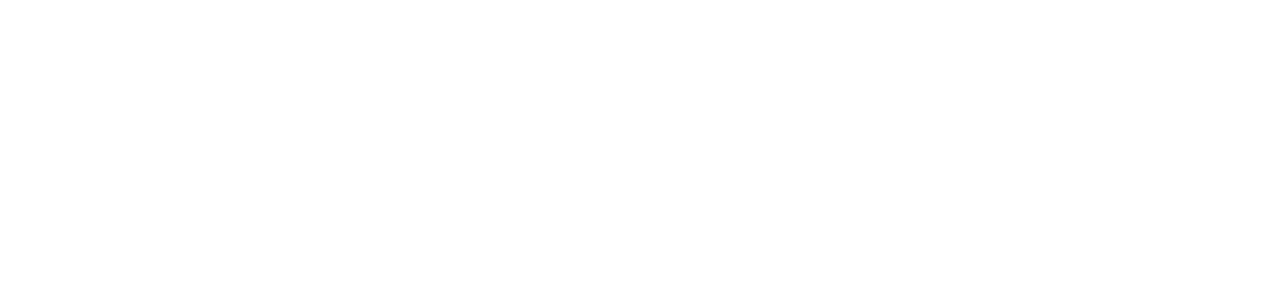
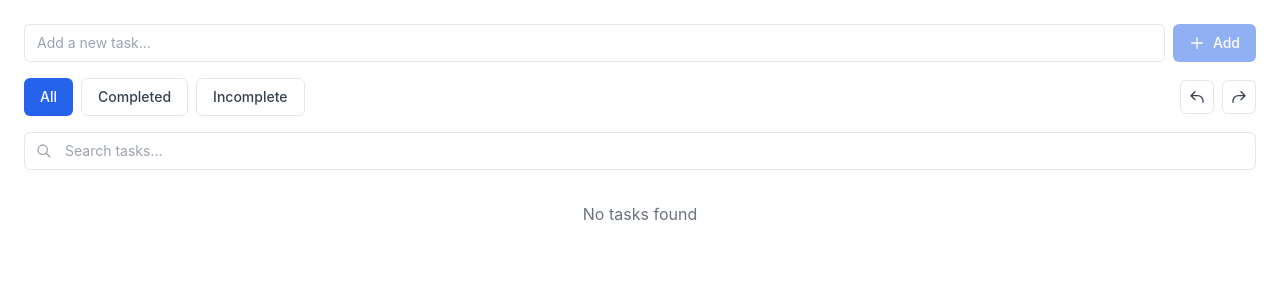
Before and after one commit to suman7063/to-do-app, a React (Create React App) app: page / in a window 1280 px wide. Shown: the top 300 px of the page. Built offline with nearby package versions, Linux system fonts and the light colour scheme.

Commit message:
Added taskMangerFile

```diff
--- a/src/App.tsx
+++ b/src/App.tsx
@@ -1,11 +1,12 @@
 import React from 'react';
 import './App.css';
 import { TaskProvider } from './contextApi/ContextForStore';
+import TaskManager from './components/TaskManager';
 
 function App() {
   return (
     <TaskProvider>
-      <p></p>
+      <TaskManager/>
     </TaskProvider>
   );
 }
--- /dev/null
+++ b/src/components/TaskList.tsx
@@ -0,0 +1,59 @@
+import React from "react";
+import { FilterType } from "../utils/typeDeclaration";
+import { useTasks } from "../contextApi/ContextForStore";
+
+const TaskList = ({ filter, searchTerm }: { filter: FilterType; searchTerm: string }) => {
+  const context = useTasks();
+  if (!context) throw new Error('TaskContext must be used within TaskProvider');
+  const { tasks, toggleTask, deleteTask } = context;
+
+  const filteredTasks = tasks
+    .filter(task => {
+      if (filter === 'completed') return task.completed;
+      if (filter === 'incomplete') return !task.completed;
+      return true;
+    })
+    .filter(task =>
+      task.text.toLowerCase().includes(searchTerm.toLowerCase())
+    )
+    .sort((a, b) => b.timestamp - a.timestamp);
+
+  if (filteredTasks.length === 0) {
+    return (
+      <div className="text-center py-8 text-gray-500">
+        No tasks found
+      </div>
+    );
+  }
+
+  return (
+    <div className="space-y-2 mt-4">
+      {filteredTasks.map(task => (
+        <div
+          key={task.id}
+          className="flex items-center gap-2 p-3 bg-gray-50 rounded-lg"
+        >
+          <input
+            type="checkbox"
+            checked={task.completed}
+            onChange={() => toggleTask(task.id)}
+            className="w-4 h-4 rounded border-gray-300 text-blue-600 focus:ring-blue-500"
+          />
+          <span className={`flex-grow ${task.completed ? 'line-through text-gray-500' : ''}`}>
+            {task.text}
+          </span>
+          <button
+            onClick={() => deleteTask(task.id)}
+            className="p-1 text-red-500 hover:text-red-700 focus:outline-none focus:ring-2 focus:ring-offset-2 focus:ring-red-500 rounded-md"
+          >
+            <svg className="w-4 h-4" fill="none" stroke="currentColor" viewBox="0 0 24 24">
+              <path strokeLinecap="round" strokeLinejoin="round" strokeWidth={2} d="M6 18L18 6M6 6l12 12" />
+            </svg>
+          </button>
+        </div>
+      ))}
+    </div>
+  );
+};
+
+export default TaskList
--- a/src/components/TaskManager.tsx
+++ b/src/components/TaskManager.tsx
@@ -1,33 +1,27 @@
-import React,{useState,} from "react";
+import React, { useState } from "react";
 import { FilterType } from "../utils/typeDeclaration";
 import useDebounce from "../customHook/useDebounce";
+import TaskControls from "./TaskControls";
+import TaskList from "./TaskList";
 const TaskManager = () => {
-  const [newTask, setNewTask] = useState('');
-  const [filter, setFilter] = useState<FilterType>('all');
-  const [searchTerm, setSearchTerm] = useState('');
+  const [newTask, setNewTask] = useState("");
+  const [filter, setFilter] = useState<FilterType>("all");
+  const [searchTerm, setSearchTerm] = useState("");
   const debouncedSearch = useDebounce(searchTerm, 300);
 
   return (
-    // <TaskProvider>
-    //   <div className="max-w-4xl mx-auto p-4">
-    //     <Card className="mb-8">
-    //       <CardHeader>
-    //         <CardTitle>Task Manager</CardTitle>
-    //       </CardHeader>
-    //       <CardContent>
-    //         <TaskControls
-    //           newTask={newTask}
-    //           setNewTask={setNewTask}
-    //           filter={filter}
-    //           setFilter={setFilter}
-    //           searchTerm={searchTerm}
-    //           setSearchTerm={setSearchTerm}
-    //         />
-    //         <TaskList filter={filter} searchTerm={debouncedSearch} />
-    //       </CardContent>
-    //     </Card>
-    //   </div>
-    // </TaskProvider>
-    <p></p>
+    <div className="p-6">
+      <TaskControls
+        newTask={newTask}
+        setNewTask={setNewTask}
+        filter={filter}
+        setFilter={setFilter}
+        searchTerm={searchTerm}
+        setSearchTerm={setSearchTerm}
+      />
+      <TaskList filter={filter} searchTerm={debouncedSearch} />
+    </div>
   );
 };
+
+export default TaskManager;
```
